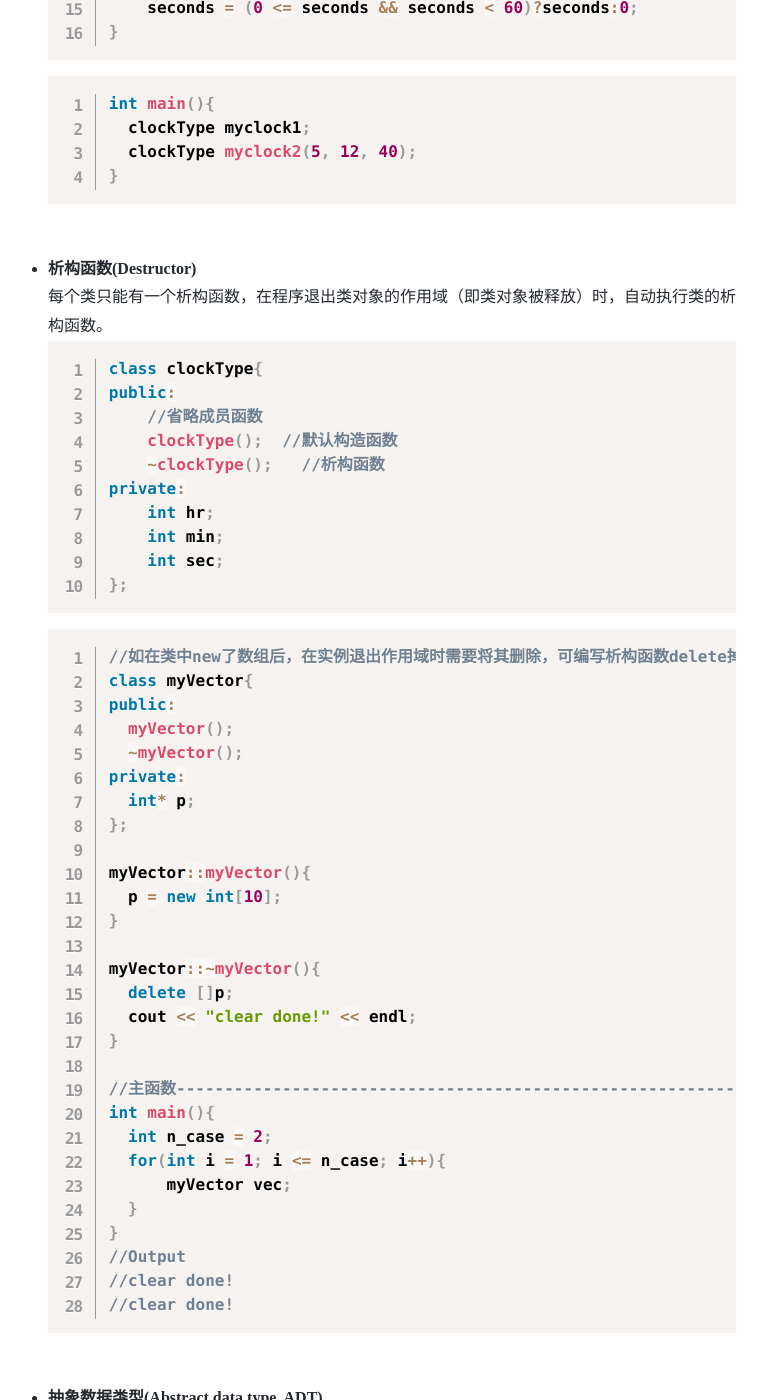
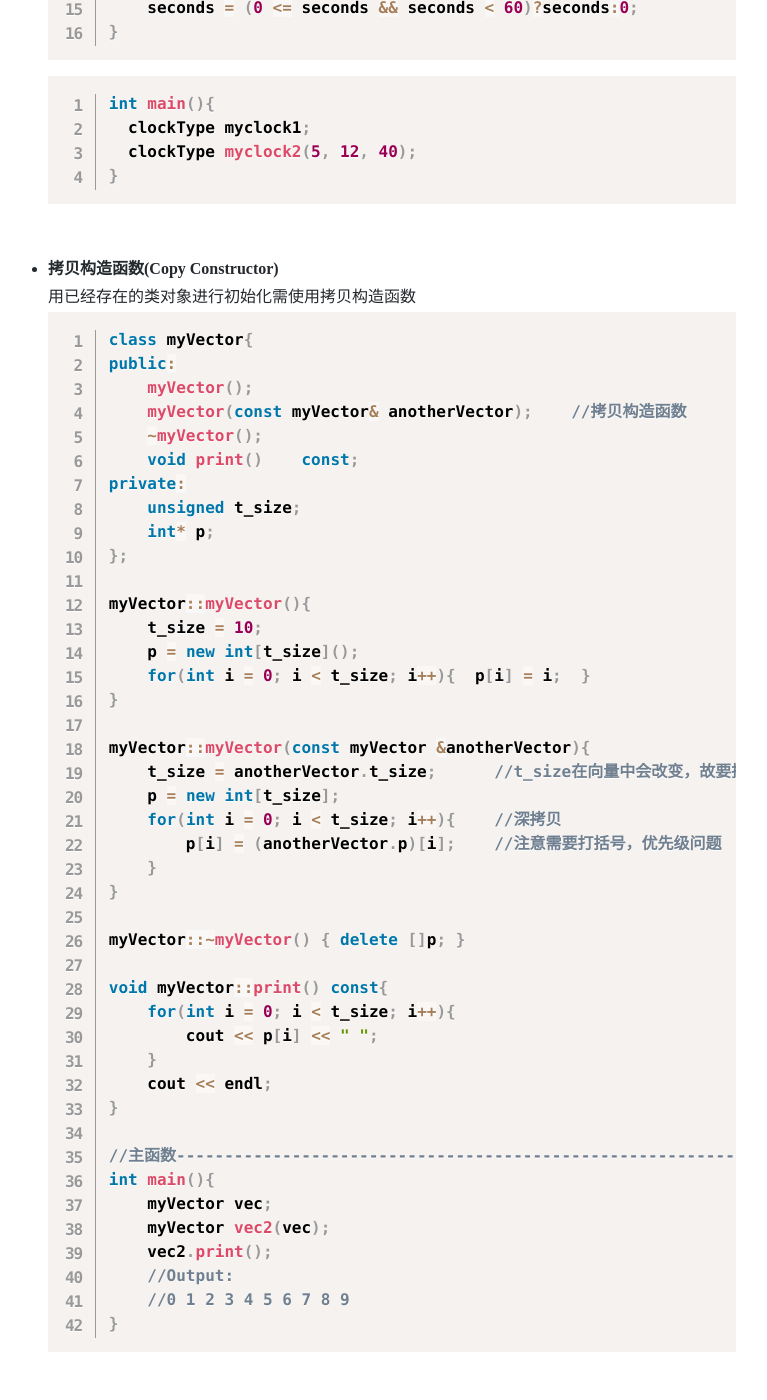
Before and after one commit to houzaj/houzaj.github.io, a Jekyll site: the page built from _posts/2018-1-8-cpp_summary.md, in a window 1280 px wide and 1400 px high, scrolled down 11468 px. Shown: the whole window, without its empty margins (264-1031 px from the left). Built offline with Jekyll 4.4.1, drawn with Linux system fonts in a browser that asks for light colours; nearby versions of some CDN libraries; comment, search, counter and statistics services are not loaded; some of the changed text lies outside the part shown.

Commit message:
modify artice

````diff
--- a/_posts/2018-1-8-cpp_summary.md
+++ b/_posts/2018-1-8-cpp_summary.md
@@ -432,22 +432,55 @@ string是C++的字符串，比起C语言中用字符数组那是简单得多，
   }
 ```
 <br>
+- **拷贝构造函数(Copy Constructor)**
+用已经存在的类对象进行初始化需使用拷贝构造函数
+```cpp
+  class myVector{
+  public:
+      myVector();
+      myVector(const myVector& anotherVector);    //拷贝构造函数
+      ~myVector();
+      void print()    const;
+  private:
+      unsigned t_size;
+      int* p;
+  };
 
+  myVector::myVector(){
+      t_size = 10;
+      p = new int[t_size]();
+      for(int i = 0; i < t_size; i++){  p[i] = i;  }
+  }
 
+  myVector::myVector(const myVector &anotherVector){
+      t_size = anotherVector.t_size;      //t_size在向量中会改变，故要拷贝
+      p = new int[t_size];
+      for(int i = 0; i < t_size; i++){    //深拷贝
+          p[i] = (anotherVector.p)[i];    //注意需要打括号，优先级问题
+      }
+  }
+
+  myVector::~myVector() { delete []p; }
+
+  void myVector::print() const{
+      for(int i = 0; i < t_size; i++){
+          cout << p[i] << " ";
+      }
+      cout << endl;
+  }
+
+  //主函数----------------------------------------------------------
+  int main(){
+      myVector vec;
+      myVector vec2(vec);
+      vec2.print();
+      //Output:
+      //0 1 2 3 4 5 6 7 8 9
+  }
+```
+<br>
 - **析构函数(Destructor)**
 每个类只能有一个析构函数，在程序退出类对象的作用域（即类对象被释放）时，自动执行类的析构函数。
-```cpp
-  class clockType{
-  public:
-      //省略成员函数
-      clockType();  //默认构造函数
-      ~clockType();   //析构函数
-  private:
-      int hr;
-      int min;
-      int sec;
-};
-```
 ```cpp
   //如在类中new了数组后，在实例退出作用域时需要将其删除，可编写析构函数delete掉
   class myVector{
````
